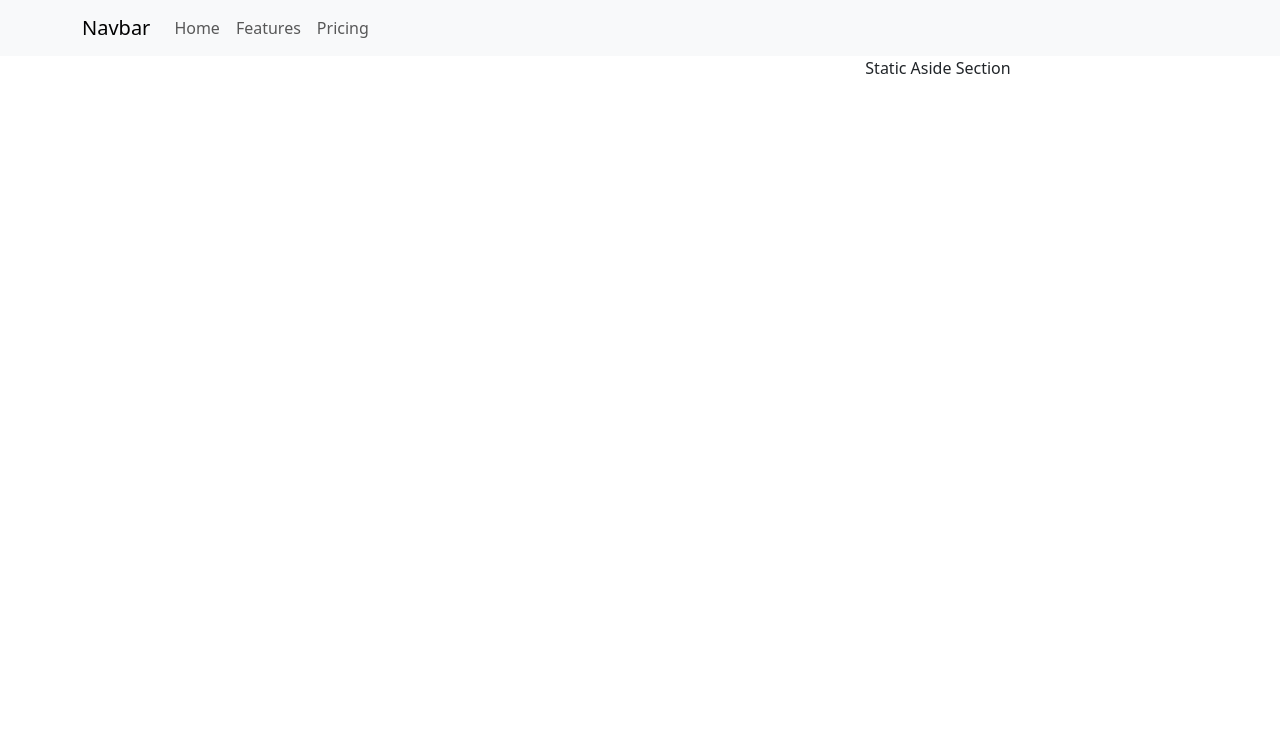
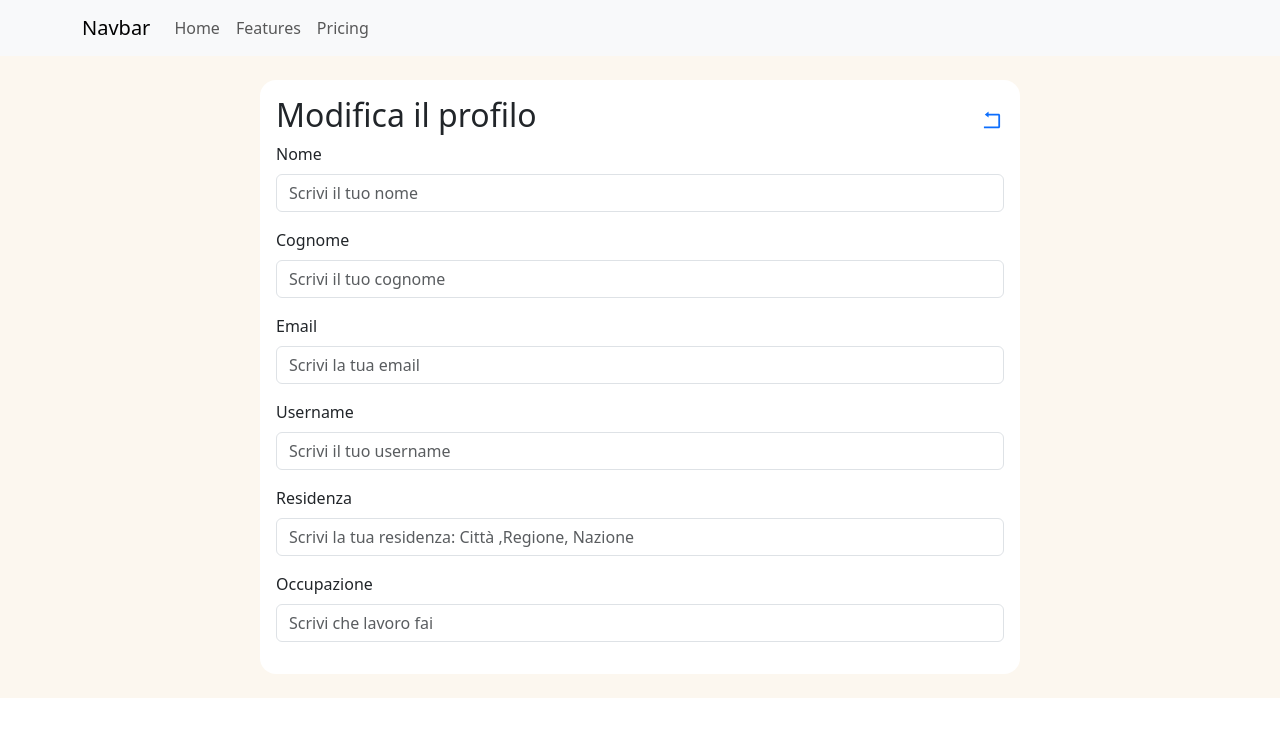
Before and after one commit to Silverswordman/buildweek3-linkedin, a React (Create React App) app: page /settingsprofile in a window 1280 px wide. Shown: the top 736 px of the page. Built offline with nearby package versions, Linux system fonts and the light colour scheme; no server answers.

Commit message:
settingspage, fetch profilelist, profilepage ecc

```diff
--- a/src/App.js
+++ b/src/App.js
@@ -3,15 +3,21 @@ import ProfileSection from "./components/ProfileSection";
 import "bootstrap/dist/css/bootstrap.min.css";
 import NavbarComp from "./components/NavbarComp";
 import ProfileList from "./components/ProfileList";
+import "./style.css";
+import SettingsProfile from "./components/SettingsProfile";
+import { Container } from "react-bootstrap";
 
 function App() {
   return (
     <BrowserRouter>
       <NavbarComp />
-      <Routes>
-        <Route path="/:key" element={<ProfileSection />} />ù
-        <Route path="/profile" element={<ProfileList />} />
-      </Routes>
+      <Container id="mainContent" fluid>
+        <Routes>
+          <Route path="/:key" element={<ProfileSection />} />
+          <Route path="/settingsprofile" element={<SettingsProfile />} />
+          <Route path="/profile" element={<ProfileList />} />
+        </Routes>
+      </Container>
     </BrowserRouter>
   );
 }
--- a/src/components/PersonalProfile.jsx
+++ b/src/components/PersonalProfile.jsx
@@ -1,12 +1,45 @@
-import { Col, Container, Row } from "react-bootstrap"
+import { Button, Col, Container, Row } from "react-bootstrap"
+import { useSelector } from "react-redux"
+import {HiOutlinePencil} from 'react-icons/hi'
+import { Link, useLocation } from "react-router-dom"
 
 const PersonalProfile = ()=>{
+
+    const dataProfile = useSelector(state=> state.profile.profile)
+    const {pathname} = useLocation()
+    console.log(pathname)
+    const isMeRoute = pathname === "/me"
+
     return (
         <Container>
-            <Row>
-                <Col md={12}></Col>
-            </Row>
-        </Container>
+      {dataProfile && Object.keys(dataProfile).length > 0 ? (
+        <Row>
+
+          <Col md={12}>
+            <div>
+              <img src={dataProfile.image} alt="profile-img" width={150} className="rounded-circle" />
+            </div>
+          </Col>
+          <Col md={12} className="mt-3">
+            <div className="d-flex justify-content-between align-items-center">
+            <h2>{dataProfile.name + dataProfile.surname}</h2>
+            {isMeRoute && (
+                <Link to="/settingsprofile" className="text-decoration-none">
+                  <HiOutlinePencil style={{ fontSize: '1.5em', cursor: 'pointer' }} />
+                </Link>
+              )}
+            </div>
+            <p className="m-0">{dataProfile.title}</p>
+            <p className="m-0 text-secondary">{dataProfile.area}</p>
+          </Col>
+          <Col md={12}>
+            <Button variant="primary" className="rounded-5 fw-bold me-3 mt-3">Disponibile per</Button>
+            <Button variant="outline-primary" className="rounded-5 fw-bold me-3 mt-3">Aggiungi sezione profilo</Button>
+            <Button variant="outline-secondary" className="rounded-5 me-3 mt-3">Altro</Button>
+          </Col>
+        </Row>
+      ) : null}
+    </Container>
         )
 }
 
--- a/src/components/ProfileList.jsx
+++ b/src/components/ProfileList.jsx
@@ -1,6 +1,16 @@
+import { useEffect } from "react"
+import { useDispatch } from "react-redux"
+import { getProfileListAction } from "../redux/actions"
 
 
 const ProfileList = ()=>{
+
+    const dispatch = useDispatch()
+
+    useEffect(()=>{
+        dispatch(getProfileListAction())
+    },[])
+
     return (<div>ciao</div>)
 }
 
--- a/src/components/ProfileSection.jsx
+++ b/src/components/ProfileSection.jsx
@@ -17,13 +17,15 @@ const ProfileSection = ()=>{
         dispatch(getProfileAction(key))
     }, [])
 
+
+
     return(
         <Container fluid>
             <Row className="justify-content-center">
-                <Col md={6}>
-                    <PersonalProfile/>
+                <Col md={6} className="bg-white mt-4 rounded-4 p-3 me-3">
+                    <PersonalProfile queryKey={key}/>
                 </Col>
-                <Col md={2}>
+                <Col md={2} className="bg-white mt-4 rounded-4">
                     <AsideProfileSection/>
                 </Col>
 
--- /dev/null
+++ b/src/components/SettingsProfile.jsx
@@ -0,0 +1,49 @@
+import { Col, Container, Form, Row } from "react-bootstrap"
+import {AiOutlineRollback} from 'react-icons/ai'
+import { Link } from "react-router-dom"
+
+
+const SettingsProfile = ()=>{
+    return(
+        <Container>
+            <Row className="justify-content-center">
+                <Col md={8} className="bg-white rounded-4 my-4 p-3">
+                    <div className="d-flex justify-content-between align-items-center">
+                    <h2>Modifica il profilo</h2>
+                    <Link to="/me">
+                    <AiOutlineRollback style={{fontSize:'1.5em', cursor:'pointer'}}/>
+                    </Link>
+                    </div>
+                    <Form>
+                        <Form.Group className="mb-3">
+                          <Form.Label>Nome</Form.Label>
+                          <Form.Control type="text" placeholder="Scrivi il tuo nome" />
+                        </Form.Group>
+                        <Form.Group className="mb-3">
+                          <Form.Label>Cognome</Form.Label>
+                          <Form.Control type="text" placeholder="Scrivi il tuo cognome" />
+                        </Form.Group>
+                        <Form.Group className="mb-3">
+                          <Form.Label>Email</Form.Label>
+                          <Form.Control type="text" placeholder="Scrivi la tua email" />
+                        </Form.Group>
+                        <Form.Group className="mb-3">
+                          <Form.Label>Username</Form.Label>
+                          <Form.Control type="text" placeholder="Scrivi il tuo username" />
+                        </Form.Group>
+                        <Form.Group className="mb-3">
+                          <Form.Label>Residenza</Form.Label>
+                          <Form.Control type="text" placeholder="Scrivi la tua residenza: Città ,Regione, Nazione" />
+                        </Form.Group>
+                        <Form.Group className="mb-3">
+                          <Form.Label>Occupazione</Form.Label>
+                          <Form.Control type="text" placeholder="Scrivi che lavoro fai" />
+                        </Form.Group>
+                    </Form>
+                </Col>
+            </Row>
+        </Container>
+    )
+}
+
+export default SettingsProfile
--- a/src/redux/actions/index.js
+++ b/src/redux/actions/index.js
@@ -1,4 +1,5 @@
 export const GET_PROFILE = "GET_PROFILE";
+export const GET_PROFILE_LIST = "GET_PROFILE_LIST";
 
 const key = `Bearer eyJhbGciOiJIUzI1NiIsInR5cCI6IkpXVCJ9.eyJfaWQiOiI2NTUxZTllZGM1NWU3ZTAwMThmODNjMDAiLCJpYXQiOjE2OTk4NjcxMTcsImV4cCI6MTcwMTA3NjcxN30.gkoLxXA055IvgniaKrq1Qdv-mUWblGM48riIp10MI9c`;
 
@@ -28,3 +29,30 @@ export const getProfileAction = (keyWord) => {
       });
   };
 };
+
+export const getProfileListAction = () => {
+  return async (dispatch) => {
+    fetch(`https://striveschool-api.herokuapp.com/api/profile/`, {
+      headers: {
+        Authorization: key,
+      },
+    })
+      .then((res) => {
+        if (res.ok) {
+          return res.json();
+        } else {
+          throw new Error("errore nel recupero dei libri");
+        }
+      })
+      .then((profile) => {
+        console.log(profile);
+        dispatch({
+          type: GET_PROFILE_LIST,
+          payload: profile,
+        });
+      })
+      .catch((err) => {
+        console.log("errore", err);
+      });
+  };
+};
--- /dev/null
+++ b/src/redux/reducers/profilelist.js
@@ -0,0 +1,19 @@
+import { GET_PROFILE_LIST } from "../actions";
+
+const initialState = {
+  list: [],
+};
+
+const profileListReducer = (state = initialState, action) => {
+  switch (action.type) {
+    case GET_PROFILE_LIST:
+      return {
+        ...state,
+        list: [...state.list, action.payload],
+      };
+    default:
+      return state;
+  }
+};
+
+export default profileListReducer;
--- a/src/redux/store/index.js
+++ b/src/redux/store/index.js
@@ -1,8 +1,10 @@
 import { combineReducers, configureStore } from "@reduxjs/toolkit";
 import profileReducer from "../reducers/profile";
+import profileListReducer from "../reducers/profilelist";
 
 const myReducer = combineReducers({
   profile: profileReducer,
+  profilelist: profileListReducer,
 });
 
 const store = configureStore({
--- /dev/null
+++ b/src/style.css
@@ -0,0 +1,3 @@
+#mainContent {
+  background-color: #fcf7ef;
+}
```
